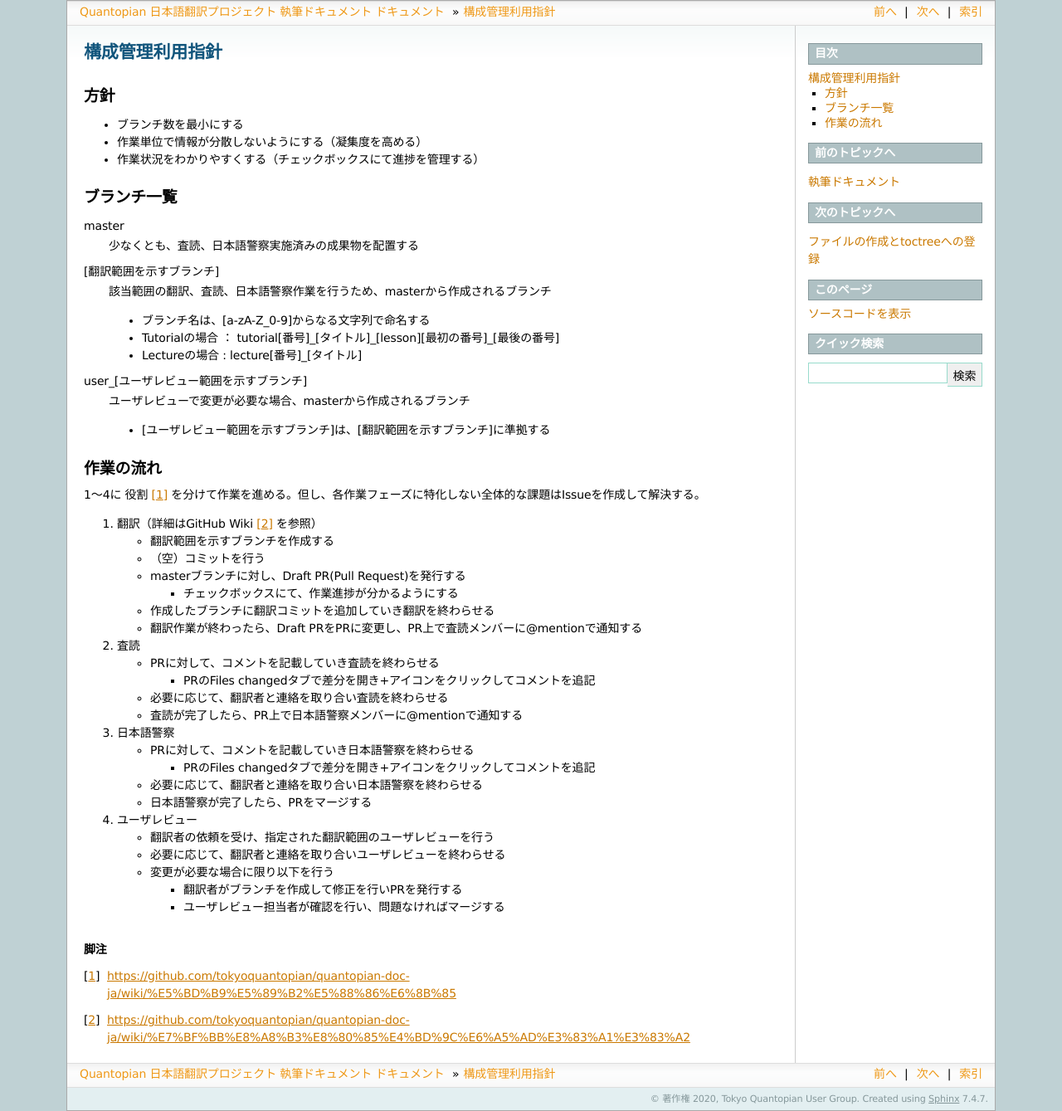
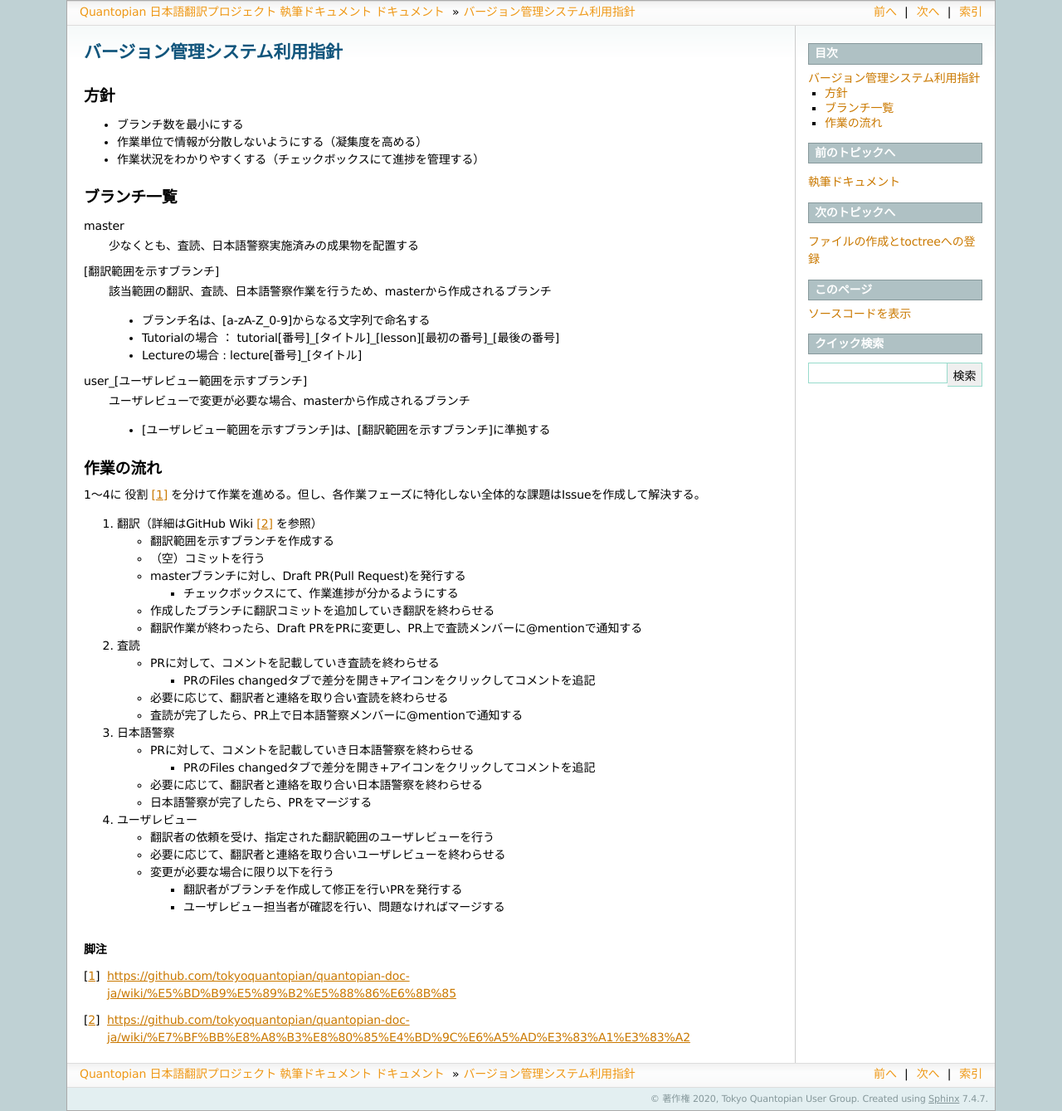
Before and after one commit to tokyoquantopian/quantopian-doc-ja, a Sphinx documentation site: the page built from writing/source/vcs.rst, in a window 1280 px wide. Shown: the whole page at 83% size. Built offline with Sphinx 7.4.7, drawn with Linux system fonts in a browser that asks for light colours.

Commit message:
Update name of SCM

```diff
--- a/writing/source/vcs.rst
+++ b/writing/source/vcs.rst
@@ -1,6 +1,6 @@
 .. _vcs:
 
-構成管理利用指針
+バージョン管理システム利用指針
 ==============
 
 .. _vcs-policy:
```
